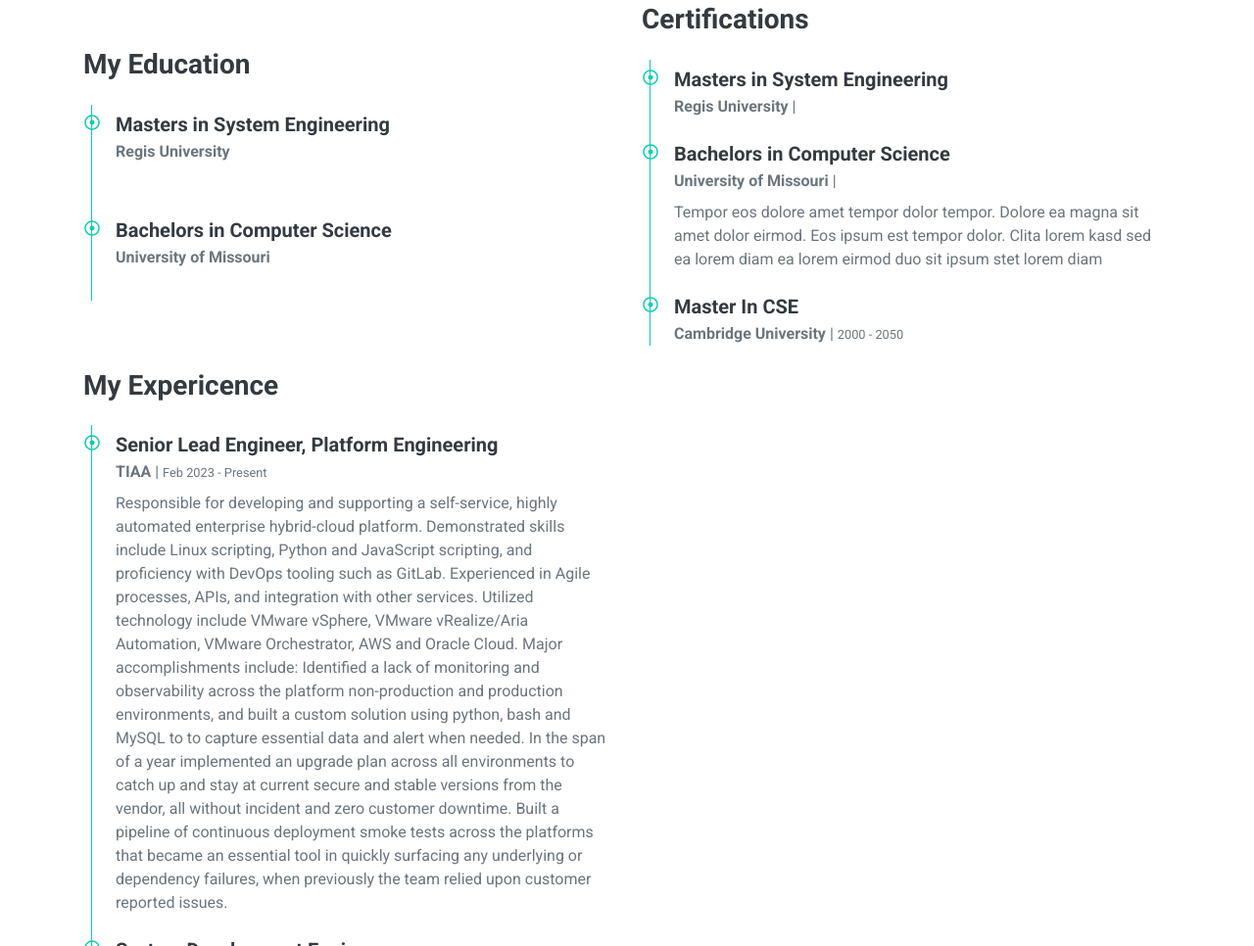
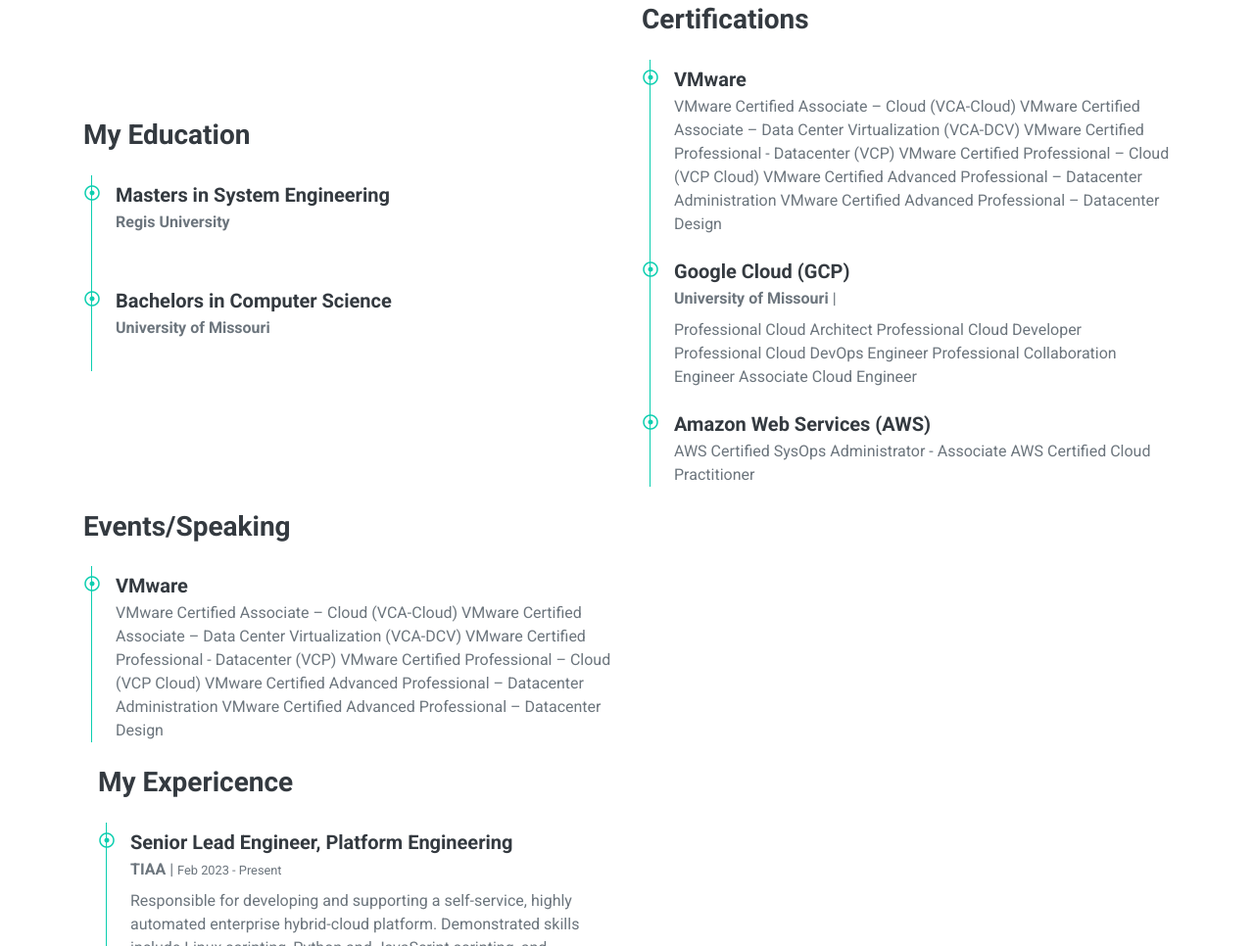
Before and after one commit to jasper9/staticweb_s3-joshsthings, a plain HTML site: page public/index.html in a window 1280 px wide. Shown: the part 1834-2800 px from the top of the page at 98% size. Drawn offline with nearby package versions, Linux system fonts and the light colour scheme.

Commit message:
Update index.html

```diff
--- a/public/index.html
+++ b/public/index.html
@@ -159,20 +159,47 @@
                     <div class="border-left border-primary pt-2 pl-4 ml-2">
                         <div class="position-relative mb-4">
                             <i class="far fa-dot-circle text-primary position-absolute" style="top: 2px; left: -32px;"></i>
-                            <h5 class="font-weight-bold mb-1">Masters in System Engineering</h5>
-                            <p class="mb-2"><strong>Regis University</strong> | <small></small></p>
+                            <h5 class="font-weight-bold mb-1">VMware</h5>
+                            <p>VMware Certified Associate – Cloud (VCA-Cloud)
+                                VMware Certified Associate – Data Center Virtualization (VCA-DCV)
+                                VMware Certified Professional - Datacenter (VCP)
+                                VMware Certified Professional – Cloud (VCP Cloud)
+                                VMware Certified Advanced Professional – Datacenter Administration
+                                VMware Certified Advanced Professional – Datacenter Design</p>
                             </div>
                         <div class="position-relative mb-4">
                             <i class="far fa-dot-circle text-primary position-absolute" style="top: 2px; left: -32px;"></i>
-                            <h5 class="font-weight-bold mb-1">Bachelors in Computer Science</h5>
+                            <h5 class="font-weight-bold mb-1">Google Cloud (GCP)</h5>
                             <p class="mb-2"><strong>University of Missouri</strong> | <small></small></p>
-                            <p>Tempor eos dolore amet tempor dolor tempor. Dolore ea magna sit amet dolor eirmod. Eos ipsum est tempor dolor. Clita lorem kasd sed ea lorem diam ea lorem eirmod duo sit ipsum stet lorem diam</p>
+                            <p>Professional Cloud Architect
+                                Professional Cloud Developer
+                                Professional Cloud DevOps Engineer
+                                Professional Collaboration Engineer
+                                Associate Cloud Engineer</p>
                         </div>
                         <div class="position-relative mb-4">
                             <i class="far fa-dot-circle text-primary position-absolute" style="top: 2px; left: -32px;"></i>
-                            <h5 class="font-weight-bold mb-1">Master In CSE</h5>
-                            <p class="mb-2"><strong>Cambridge University</strong> | <small>2000 - 2050</small></p>
+                            <h5 class="font-weight-bold mb-1">Amazon Web Services (AWS)</h5>
+                            <p>AWS Certified SysOps Administrator - Associate
+                                AWS Certified Cloud Practitioner
+                                </p>
                             </div>
+                    </div>
+                </div>
+                <div class="col-lg-6">
+                    <h3 class="mb-4">Events/Speaking</h3>
+                    <div class="border-left border-primary pt-2 pl-4 ml-2">
+                        <div class="position-relative mb-4">
+                            <i class="far fa-dot-circle text-primary position-absolute" style="top: 2px; left: -32px;"></i>
+                            <h5 class="font-weight-bold mb-1">VMware</h5>
+                            <p>VMware Certified Associate – Cloud (VCA-Cloud)
+                                VMware Certified Associate – Data Center Virtualization (VCA-DCV)
+                                VMware Certified Professional - Datacenter (VCP)
+                                VMware Certified Professional – Cloud (VCP Cloud)
+                                VMware Certified Advanced Professional – Datacenter Administration
+                                VMware Certified Advanced Professional – Datacenter Design</p>
+                            </div>
+                        </div>
                     </div>
                 </div>
                 <div class="col-lg-6">
```
